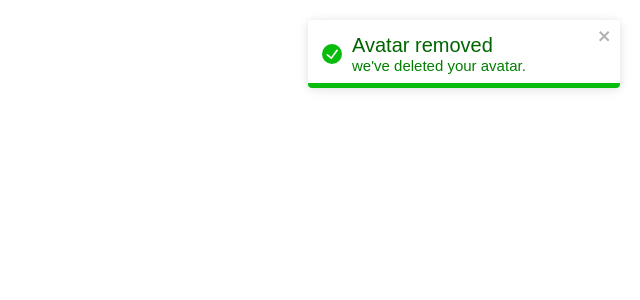
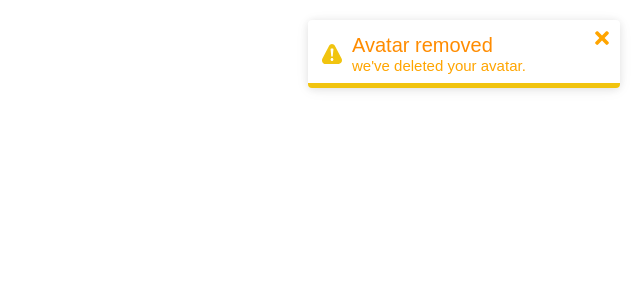
Before and after one commit to peaksoft-school/task-tracker-js9, a React (Create React App) app: page / in a window 1280 px wide. Shown: the top 300 px of the page, without its empty margins (640-1280 px from the left). Built offline with nearby package versions, Linux system fonts and the light colour scheme.

Commit message:
create snackbar

```diff
--- a/src/App.js
+++ b/src/App.js
@@ -7,7 +7,7 @@ const App = () => {
          <Snackbar
             message="Avatar removed"
             additionalMessage="we've deleted your avatar."
-            severity="success"
+            severity="warning"
          />
       </div>
    )
--- a/src/components/UI/snackbar/Snackbar.jsx
+++ b/src/components/UI/snackbar/Snackbar.jsx
@@ -1,6 +1,20 @@
 import React from 'react'
 import { ToastContainer, toast } from 'react-toastify'
 import 'react-toastify/dist/ReactToastify.css'
+import { FaTimes } from 'react-icons/fa'
+
+const CloseButton = ({ color }) => {
+   return (
+      <FaTimes
+         style={{
+            color,
+            fontSize: '20px',
+            fontWeight: 'bold',
+            cursor: 'pointer',
+         }}
+      />
+   )
+}
 
 const CustomToast = ({ message, additionalMessage, severity }) => {
    let firstWordStyle = {
@@ -51,6 +65,14 @@ const CustomToast = ({ message, additionalMessage, severity }) => {
 }
 
 export const Snackbar = ({ message, additionalMessage, severity }) => {
+   let closeButtonColor = '#FF0000'
+
+   if (severity === 'success') {
+      closeButtonColor = '#008000'
+   } else if (severity === 'warning') {
+      closeButtonColor = '#FFA500'
+   }
+
    toast[severity](
       <CustomToast
          message={message}
@@ -61,7 +83,9 @@ export const Snackbar = ({ message, additionalMessage, severity }) => {
 
    return (
       <div>
-         <ToastContainer />
+         <ToastContainer
+            closeButton={<CloseButton color={closeButtonColor} />}
+         />
       </div>
    )
 }
```
